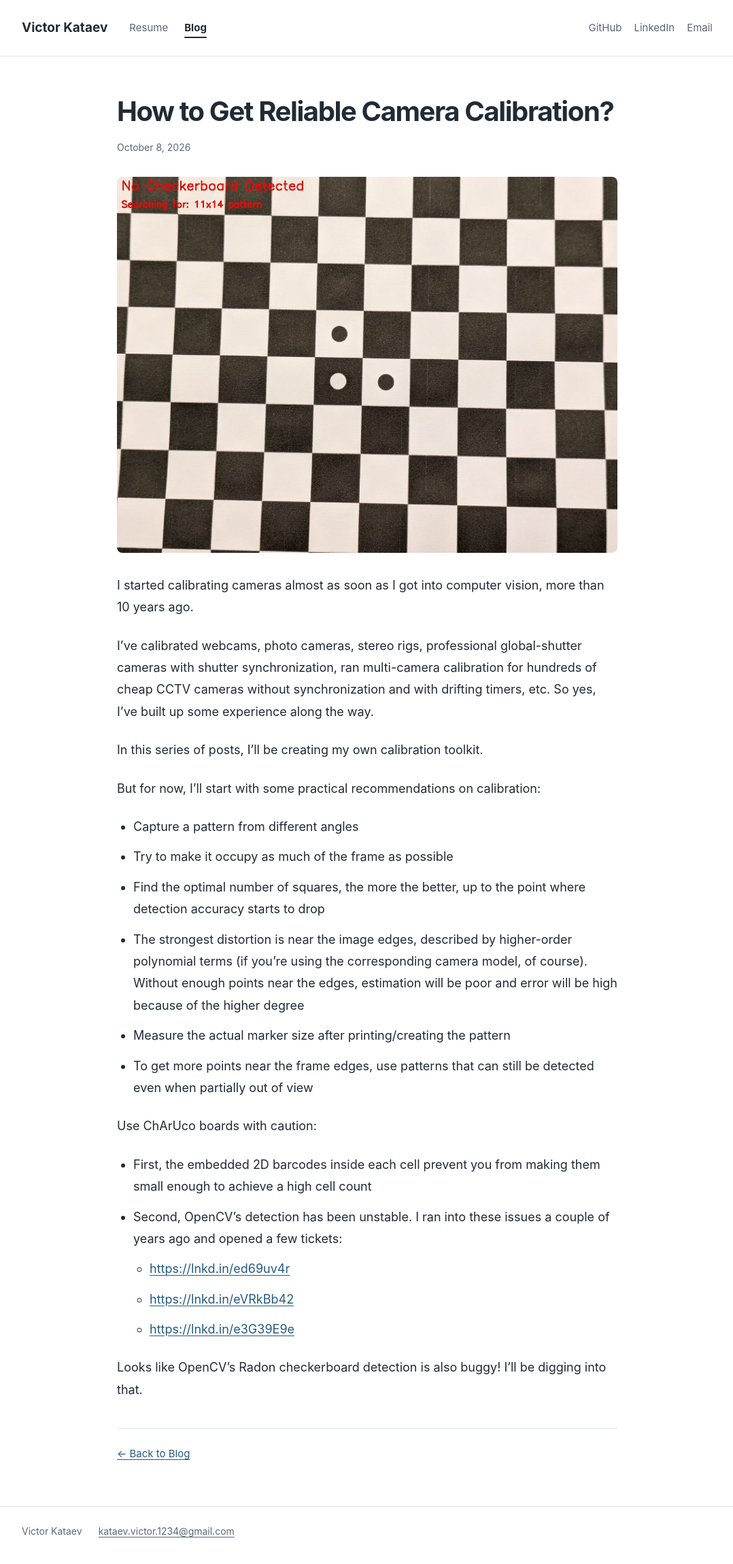
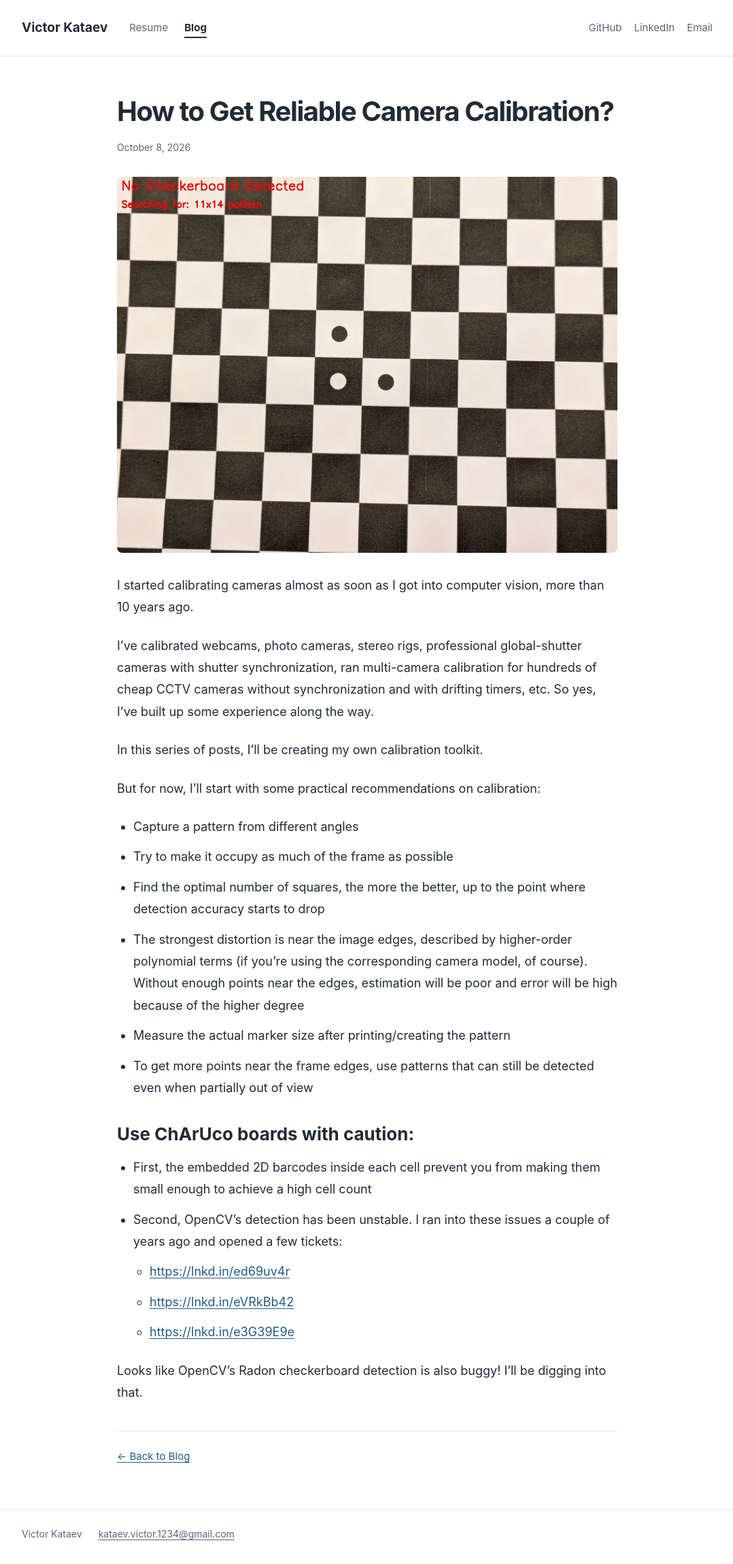
Before and after one commit to victor1234/victor1234.github.io, a Jekyll site: the page built from _posts/2026-10-08-how-to-get-reliable-camera-calibration.md, in a window 1280 px wide. Shown: the whole page at 68% size, without its empty margins (100-1178 px from the left). Built offline with Jekyll 4.4.1, drawn with Linux system fonts in a browser that asks for light colours; a script that is not in the unit is left out.

Commit message:
style: add ChArUco section heading

```diff
--- a/_posts/2026-10-08-how-to-get-reliable-camera-calibration.md
+++ b/_posts/2026-10-08-how-to-get-reliable-camera-calibration.md
@@ -22,7 +22,7 @@ But for now, I’ll start with some practical recommendations on calibration:
 - Measure the actual marker size after printing/creating the pattern
 - To get more points near the frame edges, use patterns that can still be detected even when partially out of view
 
-Use ChArUco boards with caution:
+## Use ChArUco boards with caution:
 
 - First, the embedded 2D barcodes inside each cell prevent you from making them small enough to achieve a high cell count
 - Second, OpenCV’s detection has been unstable. I ran into these issues a couple of years ago and opened a few tickets:
```
